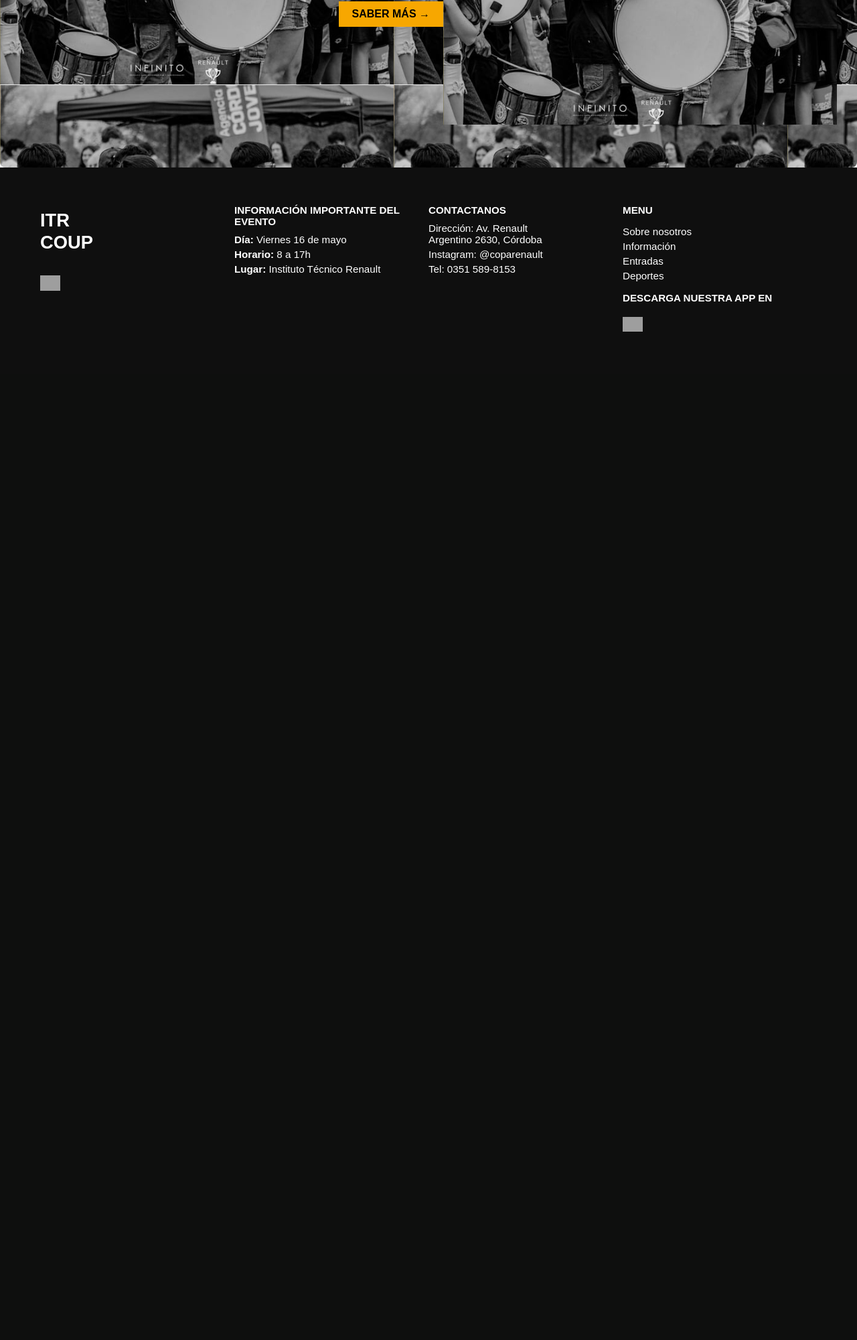
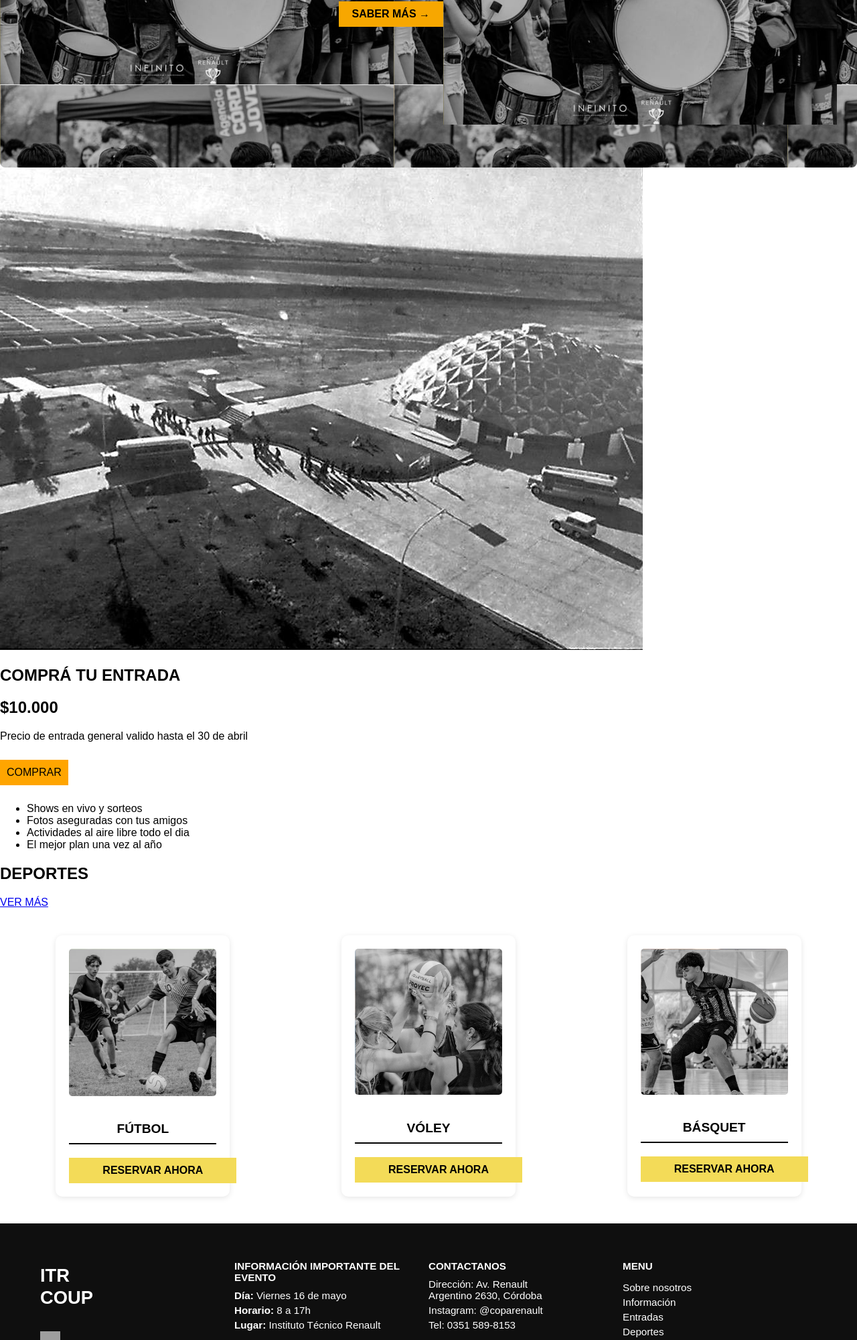
Before and after one commit to OriDaer/App_ItrCoup, a Flask app: page / in a window 1280 px wide. Shown: the part 1451-3451 px from the top of the page at 67% size. Before the commit the page ends 1946 px from the top, so only its background shows below. Run offline with Flask 3, Linux system fonts and the light colour scheme; grey boxes are pictures that could not be loaded.

Commit message:
intentando hacer seccion deportes

```diff
--- a/static/css/style.css
+++ b/static/css/style.css
@@ -267,3 +267,133 @@ button {
     color: black;
     cursor: pointer;
 }
+/* Venta/incentivo a compra Entradas */
+.venta-entradas {
+    display: flex;
+    justify-content: center;
+    align-items: stretch;
+    background-color: #f9e47d;
+    padding: 40px 20px;
+    gap: 0;
+}
+
+.contenido-entrada {
+    display: flex;
+    max-width: 1200px;
+    width: 100%;
+}
+.imagen_compra {
+    flex: 1;
+    position: relative;
+    height: 400px; /* Altura fija para mantener proporciones */
+    overflow: hidden;
+}
+.imagen-entrada img {
+    width: 100%;
+    height: 100%;
+    object-fit: cover;
+}
+
+.texto-entrada {
+    background-color: #f9e47d;
+    padding: 40px;
+    width: 100%;
+    max-width: 500px;
+    display: flex;
+    flex-direction: column;
+    justify-content: center;
+}
+
+.texto-entrada h3 {
+    font-size: 24px;
+    font-weight: 800;
+    margin-bottom: 10px;
+}
+
+.texto-entrada h1 {
+    font-size: 48px;
+    font-weight: 900;
+    margin: 0;
+}
+
+.precio-info {
+    font-size: 12px;
+    margin: 10px 0;
+}
+
+.boton-negro {
+    display: inline-block;
+    background-color: #222;
+    color: white;
+    padding: 10px 20px;
+    font-weight: bold;
+    text-decoration: none;
+    margin: 20px 0;
+}
+
+.texto-entrada ul {
+    list-style: disc;
+    padding-left: 20px;
+    font-size: 16px;
+}
+.deportes-grid {
+    display: flex;
+    justify-content: space-around;
+    flex-wrap: wrap;
+    gap: 40px;
+    background-color: white;
+    padding: 40px 20px;
+    border-radius: 10px;
+}
+
+.deporte {
+    background-color: #fff;
+    box-shadow: 0 2px 8px rgba(0,0,0,0.1);
+    text-align: center;
+    max-width: 220px;
+    padding: 20px;
+    border-radius: 10px;
+    transition: transform 0.2s ease;
+}
+
+.deporte:hover {
+    transform: translateY(-5px);
+}
+
+.deporte img {
+    width: 100%;
+    height: auto;
+    border-radius: 5px;
+    margin-bottom: 15px;
+}
+
+.deporte h3 {
+    font-size: 1.2em;
+    font-weight: 800;
+    margin-bottom: 5px;
+    text-transform: uppercase;
+}
+
+.linea {
+    height: 2px;
+    background-color: black;
+    width: 100%;
+    margin: 10px 0;
+}
+
+.boton-reservar {
+    display: inline-block;
+    background-color: #f3db58;
+    padding: 10px 15px;
+    font-weight: bold;
+    color: black;
+    text-decoration: none;
+    margin-top: 10px;
+    border: none;
+    width: 100%;
+    transition: background-color 0.2s ease;
+}
+
+.boton-reservar:hover {
+    background-color: #d1a739;
+}
--- a/templates/index.html
+++ b/templates/index.html
@@ -24,5 +24,50 @@
     <img src="{{ url_for('static', filename='img/SNosotros-preview.png') }}" alt="Estudiantes con bombos">
     </div>
 </section>
+<section class="compra-container">
+        <div class="imagen-compra">
+            <img src="{{ url_for('static', filename='./img/foto_cupula_vieja.jpg') }}" alt="Cupula Renault">
+        </div>
+        <div class="info-compra">
+            <h2>COMPRÁ TU ENTRADA</h2>
+            <h1>$10.000</h1>
+            <p class="vigencia">Precio de entrada general valido hasta el 30 de abril</p>
+            <button>COMPRAR</button>
+            <ul>
+                <li>Shows en vivo y sorteos</li>
+                <li>Fotos aseguradas con tus amigos</li>
+                <li>Actividades al aire libre todo el dia</li>
+                <li>El mejor plan una vez al año</li>
+            </ul>
+        </div>
+    </section>
+    <!-- Sección Deportes -->
+<section class="deportes">
+    <div class="deportes-header">
+        <h2>DEPORTES</h2>
+        <a href="#" class="ver-mas">VER MÁS</a>
+    </div>
+    <div class="deportes-grid">
+        <div class="deporte">
+            <img src="{{ url_for('static', filename='img/deportes/futbol.png') }}" alt="Fútbol">
+            <h3>FÚTBOL</h3>
+            <div class="linea"></div>
+            <a href="#" class="boton-reservar">RESERVAR AHORA</a>
+        </div>
+        <div class="deporte">
+            <img src="{{ url_for('static', filename='img/deportes/voley.png') }}" alt="Vóley">
+            <h3>VÓLEY</h3>
+            <div class="linea"></div>
+            <a href="#" class="boton-reservar">RESERVAR AHORA</a>
+        </div>
+        <div class="deporte">
+            <img src="{{ url_for('static', filename='img/deportes/basquet.png') }}" alt="Básquet">
+            <h3>BÁSQUET</h3>
+            <div class="linea"></div>
+            <a href="#" class="boton-reservar">RESERVAR AHORA</a>
+        </div>
+    </div>
+</section>
+
 
 {% endblock %}
```
Also changed, not shown: templates/deportes.html (+24 -10 lines), templates/informacion.html (+8 -8 lines), static/css/img/Cupula2016.jpg (added), static/css/img/deportes/basquet.png (added), static/css/img/deportes/futbol.png (added), static/css/img/deportes/voley.png (added), static/css/img/foto_cupula_vieja.jpg (added), templates/base.html (line endings or trailing spaces).
